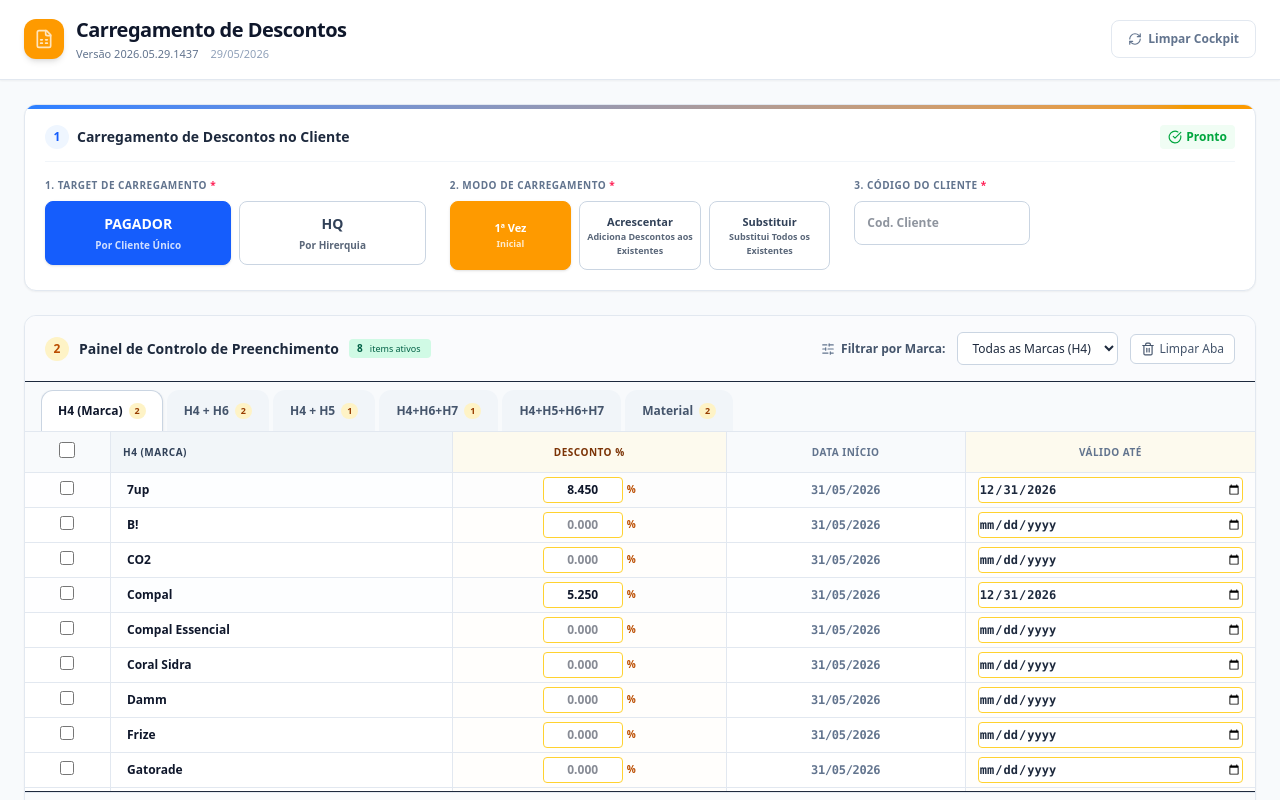
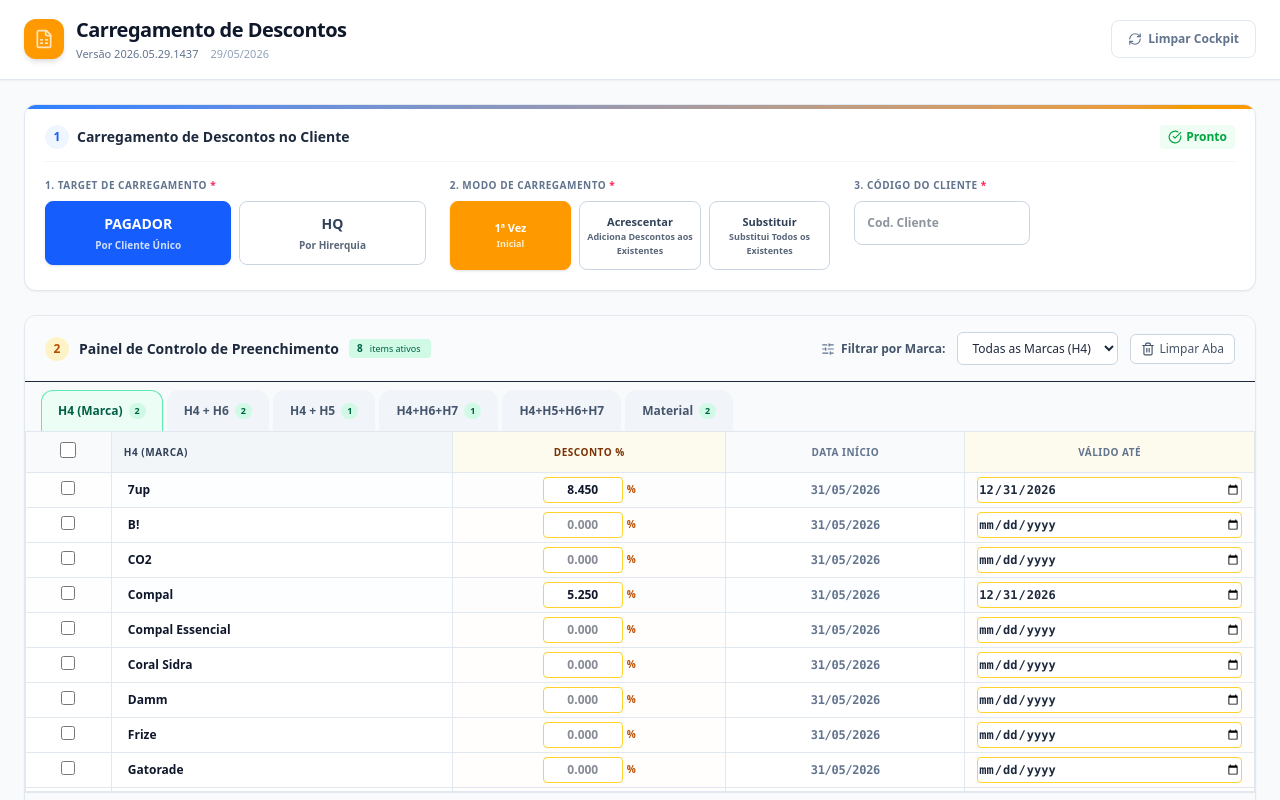
Before and after one commit to SumolCompalAFSN/carregar-descontos-vk11, a React (Vite) app: page / in a window 1280 px wide. Both pictures are taken after a click on the button "Ativar Demonstração Prática". Shown: the top 800 px of the page. Built offline with nearby package versions, Linux system fonts and the light colour scheme.

Commit message:
Update App.tsx

```diff
--- a/src/App.tsx
+++ b/src/App.tsx
@@ -1746,7 +1746,7 @@
                 </div>
               </div>
 
-              {/* TABS SEGMENTS */}
+             {/* TABS SEGMENTS */}
 <div className="border-b border-slate-200 bg-slate-50 px-4 pt-2">
   <nav className="flex gap-1 overflow-x-auto" aria-label="Tabs">
     {[
@@ -1768,14 +1768,14 @@
           }}
           className={`relative -mb-px px-4 py-3 rounded-t-xl border text-xs font-semibold whitespace-nowrap transition focus:outline-none ${
             isSelected
-              ? 'bg-white text-slate-900 border-slate-300 border-b-white shadow-sm z-10'
+              ? 'bg-emerald-50 text-emerald-800 border-emerald-300 border-b-emerald-50 shadow-sm z-10'
               : 'bg-slate-100 text-slate-600 border-transparent hover:bg-slate-200 hover:text-slate-800'
           }`}
         >
           <div className="flex items-center gap-1.5">
             <span className="font-bold text-xs">{tab.label}</span>
             {tab.count > 0 && (
-              <span className="bg-amber-100 text-amber-800 px-1.5 py-0.5 rounded-full text-[9px] font-extrabold">
+              <span className="bg-emerald-100 text-emerald-800 px-1.5 py-0.5 rounded-full text-[9px] font-extrabold">
                 {tab.count}
               </span>
             )}
@@ -1788,7 +1788,7 @@
 
 
               {/* THE SPREADSHEET */}
-              <div className="max-h-[360px] overflow-auto border-b border-slate-150 relative">
+              <div className="max-h-[360px] overflow-auto border-t-0 border border-slate-200 relative bg-emerald">
                 <table className="w-full text-left border-collapse">
                   <thead>
                     <tr className="bg-slate-100/90 sticky top-0 z-15 border-b border-slate-200 text-[10px] font-extrabold text-slate-500 uppercase tracking-wider">
```
